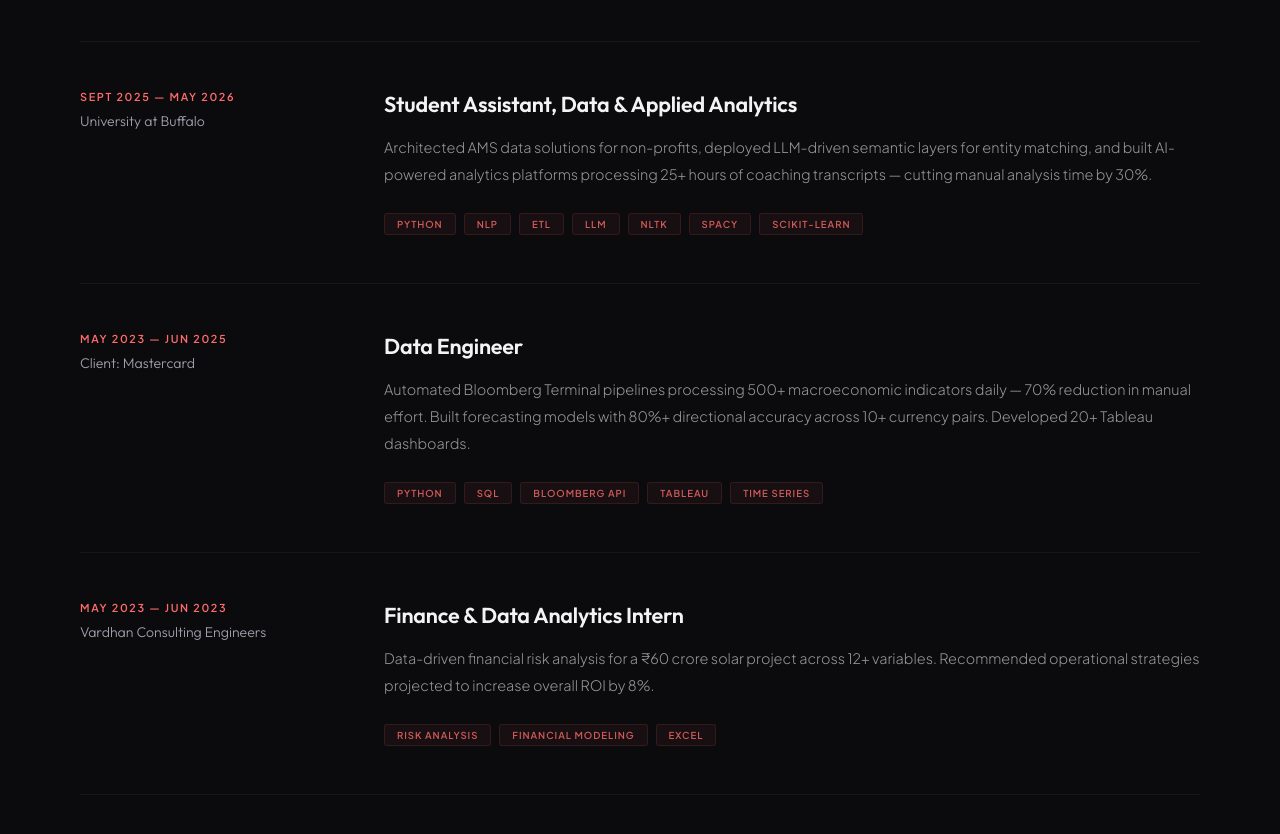
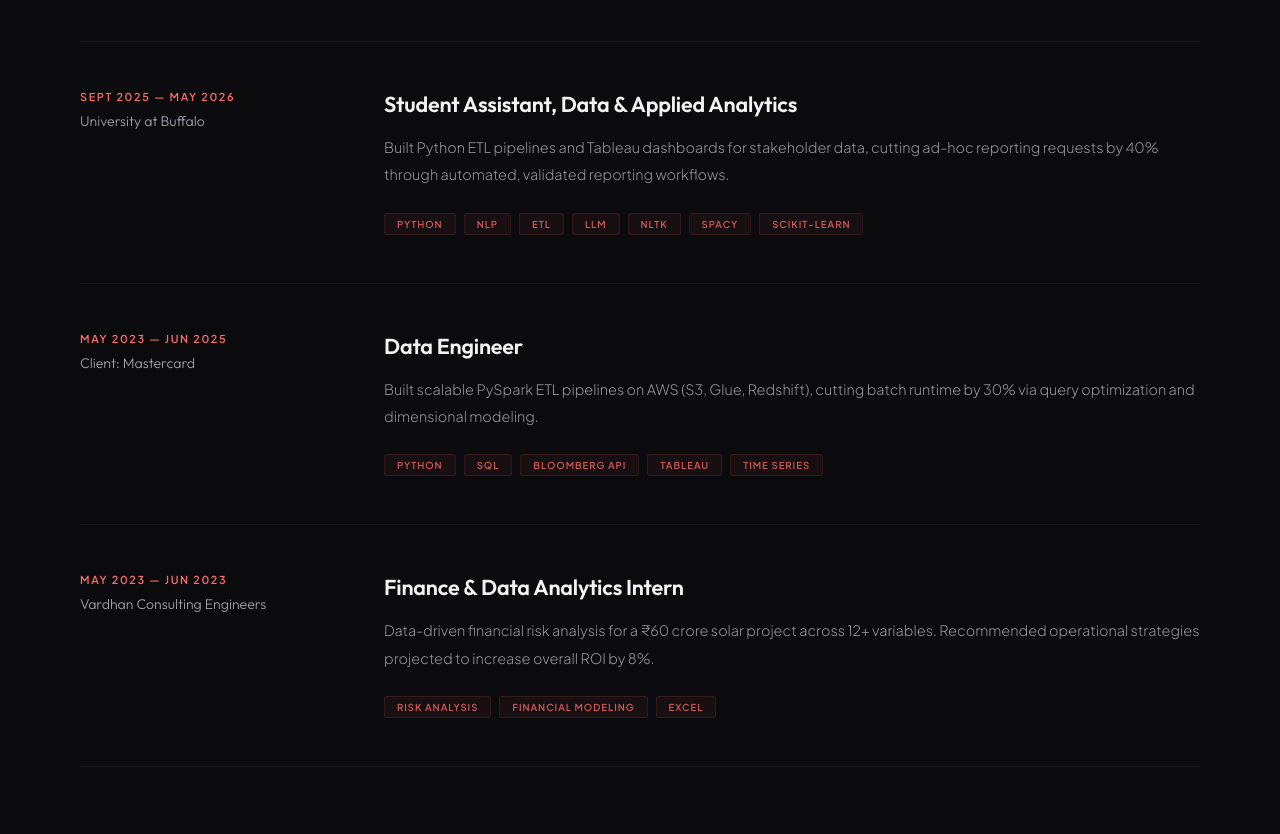
Before and after one commit to Preksha-Shetty/projectportfolio, a plain HTML site: page index.html in a window 1280 px wide. Shown: the part 980-1814 px from the top of the page. Drawn offline with nearby package versions, Linux system fonts and the light colour scheme; animation ran at ten frames a second.

Commit message:
Revise descriptions in index.html
Updated experience descriptions to highlight Python ETL pipelines and AWS technologies, emphasizing efficiency improvements.

```diff
--- a/index.html
+++ b/index.html
@@ -953,7 +953,7 @@
           <div>
             <div class="exp-role">Student Assistant, Data & Applied Analytics</div>
             <p class="exp-desc">
-              Architected AMS data solutions for non-profits, deployed LLM-driven semantic layers for entity matching, and built AI-powered analytics platforms processing 25+ hours of coaching transcripts — cutting manual analysis time by 30%.
+              Built Python ETL pipelines and Tableau dashboards for stakeholder data, cutting ad-hoc reporting requests by 40% through automated, validated reporting workflows.
             </p>
             <div class="tags">
               <span class="tag">Python</span>
@@ -976,7 +976,7 @@
           <div>
             <div class="exp-role">Data Engineer</div>
             <p class="exp-desc">
-              Automated Bloomberg Terminal pipelines processing 500+ macroeconomic indicators daily — 70% reduction in manual effort. Built forecasting models with 80%+ directional accuracy across 10+ currency pairs. Developed 20+ Tableau dashboards.
+              Built scalable PySpark ETL pipelines on AWS (S3, Glue, Redshift), cutting batch runtime by 30% via query optimization and dimensional modeling.
             </p>
             <div class="tags">
               <span class="tag">Python</span>
```
